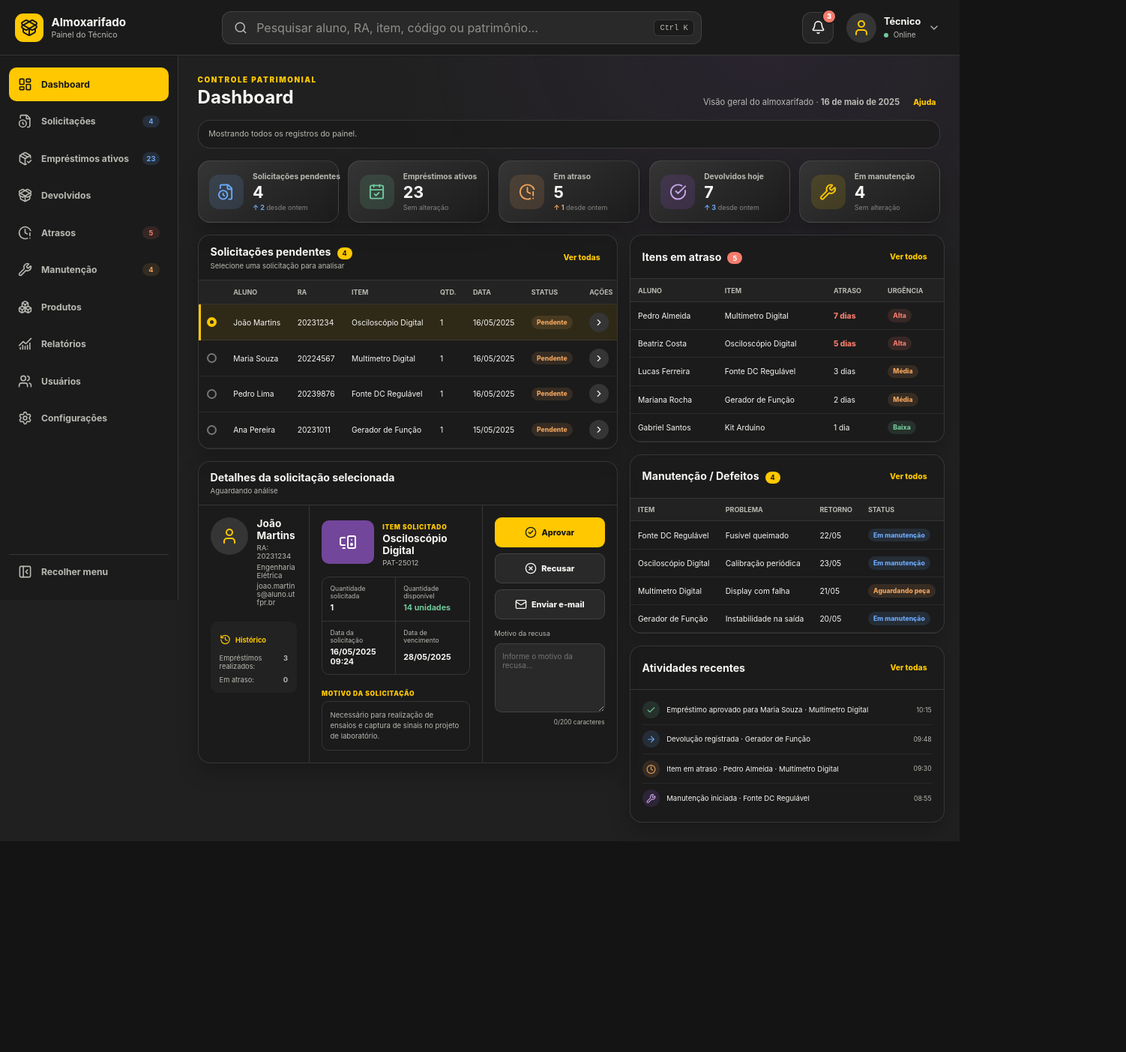
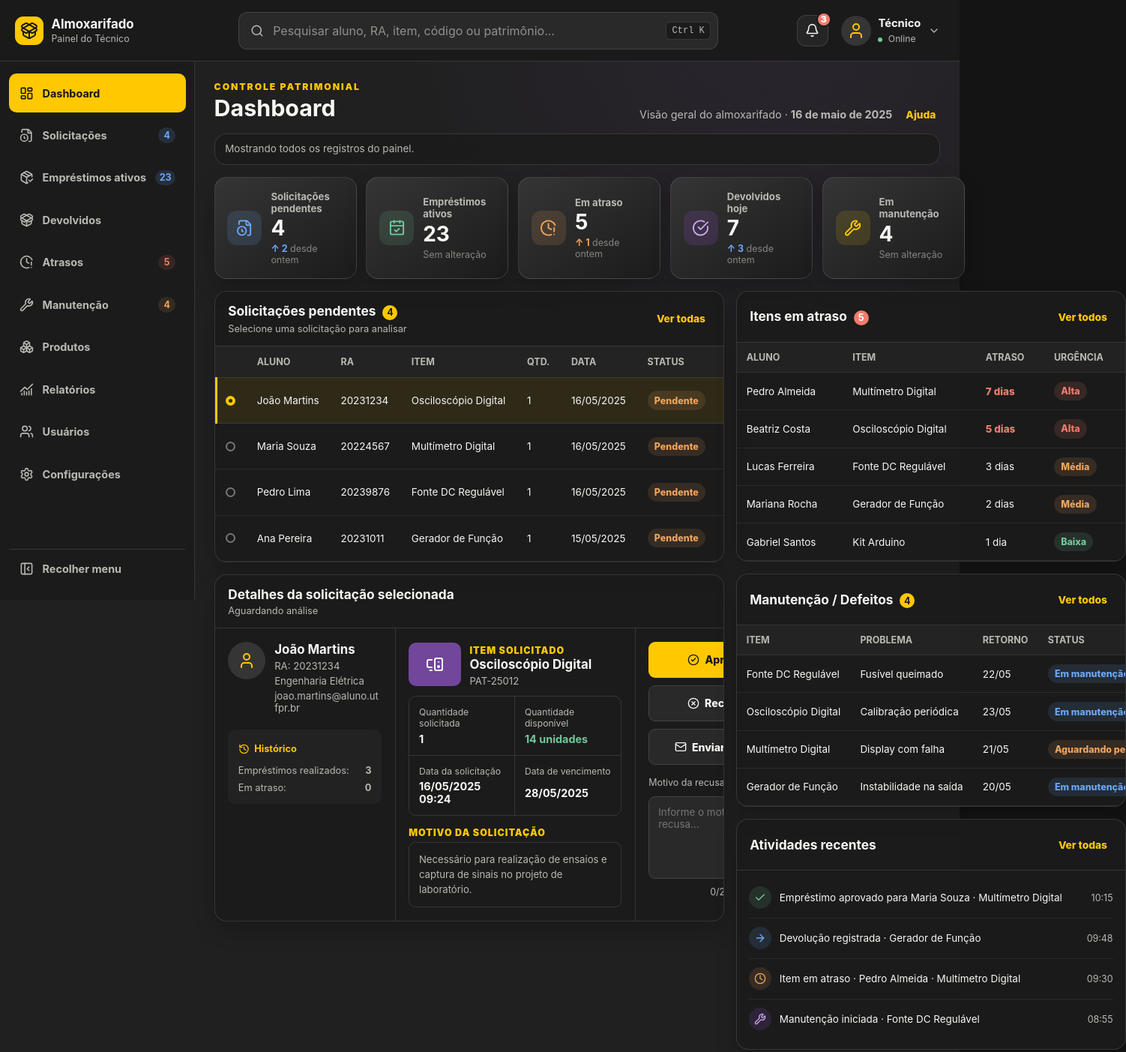
Before and after one commit to gefgu/ihc-almoxarifado, a plain HTML site: page tecnico/index.html in a window 1280 px wide. Shown: the top 1403 px of the page at 75% size, 1502 px wide, since content can reach past the window. Before the commit the page ends 1122 px from the top, so only its background shows below. Drawn offline with nearby package versions, Linux system fonts and the light colour scheme.

Commit message:
feat: update tecnico styles

```diff
--- a/tecnico/styles.css
+++ b/tecnico/styles.css
@@ -13,8 +13,8 @@
     --danger: #F47C6C;
     --orange: #F0A45D;
     --blue: #6BA8F7;
-    --sidebar-width: 238px;
-    --topbar-height: 74px;
+    --sidebar-width: 260px;
+    --topbar-height: 82px;
     --radius: 16px;
     --shadow: 0 12px 28px rgba(0, 0, 0, 0.22);
 }
@@ -98,8 +98,8 @@ a:focus-visible {
 }
 
 .brand strong, .brand small { display: block; }
-.brand strong { font-size: 0.95rem; }
-.brand small { margin-top: 0.1rem; color: var(--muted); font-size: 0.66rem; }
+.brand strong { font-size: 1.05rem; }
+.brand small { margin-top: 0.1rem; color: var(--muted); font-size: 0.78rem; }
 
 .icon-button {
     width: 42px;
@@ -128,7 +128,7 @@ a:focus-visible {
 
 .global-search input {
     width: 100%;
-    height: 44px;
+    height: 50px;
     padding: 0 4.5rem 0 2.8rem;
     border: 1px solid var(--line);
     border-radius: 12px;
@@ -146,7 +146,7 @@ a:focus-visible {
     border-radius: 6px;
     color: var(--muted);
     background: var(--charcoal);
-    font-size: 0.65rem;
+    font-size: 0.75rem;
     transform: translateY(-50%);
 }
 
@@ -164,7 +164,7 @@ a:focus-visible {
     border-radius: 50%;
     color: white;
     background: var(--danger);
-    font-size: 0.58rem;
+    font-size: 0.75rem;
     font-weight: 900;
 }
 
@@ -185,8 +185,8 @@ a:focus-visible {
 .avatar { width: 40px; height: 40px; }
 .profile-copy { text-align: left; }
 .profile-copy strong, .profile-copy small { display: block; }
-.profile-copy strong { font-size: 0.8rem; }
-.profile-copy small { margin-top: 0.2rem; color: var(--muted); font-size: 0.62rem; }
+.profile-copy strong { font-size: 0.92rem; }
+.profile-copy small { margin-top: 0.2rem; color: var(--muted); font-size: 0.76rem; }
 .profile-copy small i { display: inline-block; width: 6px; height: 6px; margin-right: 0.25rem; border-radius: 50%; background: var(--success); }
 .chevron { width: 16px; color: var(--muted); }
 
@@ -210,8 +210,8 @@ a:focus-visible {
 }
 
 .side-link, .collapse-button {
-    min-height: 45px;
-    padding: 0.65rem 0.75rem;
+    min-height: 52px;
+    padding: 0.75rem 0.85rem;
     display: flex;
     align-items: center;
     gap: 0.75rem;
@@ -219,7 +219,7 @@ a:focus-visible {
     border-radius: 10px;
     color: var(--muted);
     background: transparent;
-    font-size: 0.76rem;
+    font-size: 0.9rem;
     font-weight: 700;
     text-align: left;
     white-space: nowrap;
@@ -234,7 +234,7 @@ a:focus-visible {
     border-radius: 999px;
     color: var(--blue);
     background: rgba(107, 168, 247, 0.14);
-    font-size: 0.58rem;
+    font-size: 0.78rem;
     text-align: center;
 }
 
@@ -271,14 +271,14 @@ a:focus-visible {
 .eyebrow {
     margin: 0;
     color: var(--yellow);
-    font-size: 0.62rem;
+    font-size: 0.76rem;
     font-weight: 900;
     letter-spacing: 0.16em;
     text-transform: uppercase;
 }
 
-h1 { margin: 0.2rem 0 0; font-size: 1.5rem; }
-.page-heading > p { margin: 0; color: var(--muted); font-size: 0.7rem; }
+h1 { margin: 0.2rem 0 0; font-size: 1.9rem; }
+.page-heading > p { margin: 0; color: var(--muted); font-size: 0.9rem; }
 
 .heading-actions {
     display: flex;
@@ -289,7 +289,7 @@ h1 { margin: 0.2rem 0 0; font-size: 1.5rem; }
 .heading-actions p {
     margin: 0;
     color: var(--muted);
-    font-size: 0.7rem;
+    font-size: 0.9rem;
 }
 
 .help-panel,
@@ -311,13 +311,13 @@ h1 { margin: 0.2rem 0 0; font-size: 1.5rem; }
 .help-panel h2 {
     margin: 0;
     color: var(--yellow);
-    font-size: 0.84rem;
+    font-size: 1rem;
 }
 
 .help-panel p,
 .search-feedback {
     color: var(--muted);
-    font-size: 0.66rem;
+    font-size: 0.84rem;
     line-height: 1.45;
 }
 
@@ -326,13 +326,13 @@ h1 { margin: 0.2rem 0 0; font-size: 1.5rem; }
 
 .metrics {
     display: grid;
-    grid-template-columns: repeat(5, minmax(150px, 1fr));
+    grid-template-columns: repeat(5, minmax(190px, 1fr));
     gap: 0.8rem;
 }
 
 .metric-card {
     min-width: 0;
-    padding: 0.9rem;
+    padding: 1.05rem;
     display: flex;
     align-items: center;
     gap: 0.75rem;
@@ -357,16 +357,16 @@ h1 { margin: 0.2rem 0 0; font-size: 1.5rem; }
 .purple .metric-icon { color: var(--purple-soft); background: rgba(114, 70, 155, 0.25); }
 .yellow .metric-icon { color: var(--yellow); background: rgba(255, 200, 0, 0.12); }
 .metric-card small, .metric-card strong { display: block; }
-.metric-card small { overflow: hidden; color: var(--muted); font-size: 0.64rem; font-weight: 700; text-overflow: ellipsis; white-space: nowrap; }
-.metric-card strong { margin-top: 0.1rem; font-size: 1.35rem; }
-.metric-card p { margin: 0.14rem 0 0; color: #858580; font-size: 0.56rem; }
+.metric-card small { overflow: hidden; color: var(--muted); font-size: 0.82rem; font-weight: 700; text-overflow: ellipsis; white-space: normal; }
+.metric-card strong { margin-top: 0.1rem; font-size: 1.75rem; }
+.metric-card p { margin: 0.18rem 0 0; color: #858580; font-size: 0.78rem; }
 .metric-card p b { color: var(--blue); }
 .orange p b { color: var(--orange); }
 
 .dashboard-grid {
     margin-top: 1rem;
     display: grid;
-    grid-template-columns: minmax(560px, 1.45fr) minmax(420px, 1fr);
+    grid-template-columns: minmax(680px, 1.45fr) minmax(520px, 1fr);
     gap: 1rem;
     align-items: start;
 }
@@ -382,15 +382,15 @@ h1 { margin: 0.2rem 0 0; font-size: 1.5rem; }
 }
 
 .panel-header {
-    min-height: 58px;
-    padding: 0.8rem 1rem;
+    min-height: 68px;
+    padding: 0.95rem 1.1rem;
     display: flex;
     align-items: center;
     justify-content: space-between;
     gap: 1rem;
     border-bottom: 1px solid var(--line);
 }
-.panel-header h2 { margin: 0; font-size: 0.88rem; }
+.panel-header h2 { margin: 0; font-size: 1.08rem; }
 .panel-header h2 span {
     display: inline-block;
     min-width: 20px;
@@ -399,16 +399,16 @@ h1 { margin: 0.2rem 0 0; font-size: 1.5rem; }
     border-radius: 999px;
     color: #171717;
     background: var(--yellow);
-    font-size: 0.57rem;
+    font-size: 0.78rem;
     text-align: center;
 }
 .panel-header h2 .alert-count { color: white; background: var(--danger); }
-.panel-header p { margin: 0.2rem 0 0; color: var(--muted); font-size: 0.6rem; }
-.text-button { border: 0; color: var(--yellow); background: transparent; font-size: 0.65rem; font-weight: 800; white-space: nowrap; }
+.panel-header p { margin: 0.24rem 0 0; color: var(--muted); font-size: 0.8rem; }
+.text-button { border: 0; color: var(--yellow); background: transparent; font-size: 0.86rem; font-weight: 800; white-space: nowrap; }
 .table-wrap { overflow-x: auto; }
-table { width: 100%; border-collapse: collapse; font-size: 0.64rem; }
-th, td { padding: 0.65rem 0.7rem; border-bottom: 1px solid rgba(255, 255, 255, 0.075); text-align: left; white-space: nowrap; }
-th { color: var(--muted); background: rgba(255, 255, 255, 0.035); font-size: 0.56rem; text-transform: uppercase; }
+table { width: 100%; border-collapse: collapse; font-size: 0.84rem; }
+th, td { padding: 0.82rem 0.9rem; border-bottom: 1px solid rgba(255, 255, 255, 0.075); text-align: left; white-space: nowrap; }
+th { color: var(--muted); background: rgba(255, 255, 255, 0.035); font-size: 0.78rem; text-transform: uppercase; }
 tbody tr { transition: background 140ms ease; }
 tbody tr:hover { background: rgba(255, 255, 255, 0.035); }
 .request-row { cursor: pointer; }
@@ -416,59 +416,59 @@ tbody tr:hover { background: rgba(255, 255, 255, 0.035); }
 .request-row[hidden], [data-searchable][hidden] { display: none; }
 .radio-dot { width: 13px; height: 13px; display: block; border: 2px solid #777; border-radius: 50%; }
 .selected .radio-dot { border: 4px solid var(--yellow); }
-.row-action { width: 26px; height: 26px; display: grid; place-items: center; border: 0; border-radius: 50%; background: var(--surface-raised); }
-.row-action svg { width: 14px; }
-.badge { display: inline-flex; padding: 0.24rem 0.45rem; border-radius: 999px; font-size: 0.54rem; font-weight: 800; }
+.row-action { width: 34px; height: 34px; display: grid; place-items: center; border: 0; border-radius: 50%; background: var(--surface-raised); }
+.row-action svg { width: 18px; }
+.badge { display: inline-flex; padding: 0.32rem 0.58rem; border-radius: 999px; font-size: 0.78rem; font-weight: 800; }
 .badge.pending, .badge.medium, .badge.waiting { color: var(--orange); background: rgba(240, 164, 93, 0.13); }
 .badge.approved, .badge.low { color: var(--success); background: rgba(113, 201, 155, 0.13); }
 .badge.rejected, .badge.high { color: var(--danger); background: rgba(244, 124, 108, 0.13); }
 .badge.maintenance { color: var(--blue); background: rgba(107, 168, 247, 0.13); }
-.table-empty { padding: 2rem; color: var(--muted); text-align: center; font-size: 0.75rem; }
+.table-empty { padding: 2rem; color: var(--muted); text-align: center; font-size: 0.9rem; }
 
-.detail-grid { display: grid; grid-template-columns: 0.8fr 1.25fr 180px; }
-.detail-grid > div { padding: 1rem; min-width: 0; }
+.detail-grid { display: grid; grid-template-columns: minmax(240px, 0.8fr) minmax(320px, 1.25fr) 220px; }
+.detail-grid > div { padding: 1.1rem; min-width: 0; }
 .detail-grid > div + div { border-left: 1px solid var(--line); }
 .student-summary { display: grid; grid-template-columns: auto 1fr; align-content: start; gap: 0.75rem; }
 .large-avatar { width: 50px; height: 50px; }
-.student-summary h3, .item-summary h3 { margin: 0; font-size: 0.85rem; }
-.student-summary p, .item-summary p { margin: 0.22rem 0 0; color: var(--muted); font-size: 0.6rem; overflow-wrap: anywhere; }
-.history-box { grid-column: 1 / -1; margin-top: 0.5rem; padding: 0.75rem; display: grid; gap: 0.45rem; border-radius: 10px; background: rgba(255, 255, 255, 0.035); font-size: 0.58rem; }
+.student-summary h3, .item-summary h3 { margin: 0; font-size: 1.05rem; }
+.student-summary p, .item-summary p { margin: 0.25rem 0 0; color: var(--muted); font-size: 0.82rem; overflow-wrap: anywhere; }
+.history-box { grid-column: 1 / -1; margin-top: 0.6rem; padding: 0.85rem; display: grid; gap: 0.55rem; border-radius: 10px; background: rgba(255, 255, 255, 0.035); font-size: 0.8rem; }
 .history-box strong { display: flex; align-items: center; gap: 0.4rem; color: var(--yellow); }
 .history-box svg { width: 15px; }
 .history-box span { display: flex; justify-content: space-between; color: var(--muted); }
 .item-heading { display: flex; align-items: center; gap: 0.7rem; }
-.item-heading small, .reason small { color: var(--yellow); font-size: 0.53rem; font-weight: 900; letter-spacing: 0.08em; text-transform: uppercase; }
+.item-heading small, .reason small { color: var(--yellow); font-size: 0.78rem; font-weight: 900; letter-spacing: 0.08em; text-transform: uppercase; }
 .item-visual { width: 70px; height: 58px; display: grid; place-items: center; flex: 0 0 auto; border-radius: 10px; color: white; background: var(--purple); }
 .detail-stats { margin-top: 0.8rem; display: grid; grid-template-columns: 1fr 1fr; border: 1px solid var(--line); border-radius: 10px; overflow: hidden; }
-.detail-stats span { padding: 0.65rem; display: grid; gap: 0.25rem; color: var(--muted); font-size: 0.54rem; }
+.detail-stats span { padding: 0.8rem; display: grid; gap: 0.3rem; color: var(--muted); font-size: 0.76rem; }
 .detail-stats span:nth-child(odd) { border-right: 1px solid var(--line); }
 .detail-stats span:nth-child(-n+2) { border-bottom: 1px solid var(--line); }
-.detail-stats b { color: var(--text); font-size: 0.67rem; }
+.detail-stats b { color: var(--text); font-size: 0.9rem; }
 #detailAvailable { color: var(--success); }
 .reason { margin-top: 0.7rem; }
-.reason p { padding: 0.65rem; border: 1px solid var(--line); border-radius: 9px; line-height: 1.5; }
-.decision-panel { display: flex; flex-direction: column; gap: 0.5rem; }
-.decision { min-height: 40px; display: flex; align-items: center; justify-content: center; gap: 0.4rem; border: 1px solid var(--line); border-radius: 9px; font-size: 0.68rem; font-weight: 800; }
+.reason p { padding: 0.8rem; border: 1px solid var(--line); border-radius: 9px; line-height: 1.5; }
+.decision-panel { display: flex; flex-direction: column; gap: 0.65rem; }
+.decision { min-height: 48px; display: flex; align-items: center; justify-content: center; gap: 0.45rem; border: 1px solid var(--line); border-radius: 9px; font-size: 0.88rem; font-weight: 800; }
 .decision svg { width: 16px; }
 .decision.approve { border: 0; color: #171717; background: var(--yellow); }
 .decision.reject, .decision.secondary { background: var(--surface); }
 .decision.reject:hover { border-color: var(--danger); color: var(--danger); }
-.decision-panel label { margin-top: 0.35rem; color: var(--muted); font-size: 0.57rem; }
-.decision-panel textarea { min-height: 92px; padding: 0.6rem; resize: vertical; border: 1px solid var(--line); border-radius: 9px; color: var(--text); background: var(--surface); font-size: 0.62rem; }
+.decision-panel label { margin-top: 0.35rem; color: var(--muted); font-size: 0.78rem; }
+.decision-panel textarea { min-height: 110px; padding: 0.75rem; resize: vertical; border: 1px solid var(--line); border-radius: 9px; color: var(--text); background: var(--surface); font-size: 0.84rem; }
 .decision-panel textarea[aria-invalid="true"] { border-color: var(--danger); }
-.field-error { margin: -0.15rem 0 0; color: var(--danger); font-size: 0.56rem; line-height: 1.35; }
-.decision-panel > small { color: var(--muted); font-size: 0.52rem; text-align: right; }
+.field-error { margin: -0.15rem 0 0; color: var(--danger); font-size: 0.76rem; line-height: 1.35; }
+.decision-panel > small { color: var(--muted); font-size: 0.78rem; text-align: right; }
 .decision:disabled { opacity: 0.45; cursor: not-allowed; }
 
-.compact-table th, .compact-table td { padding: 0.58rem 0.65rem; }
+.compact-table th, .compact-table td { padding: 0.75rem 0.82rem; }
 .danger-text { color: var(--danger); font-weight: 800; }
-.activity-panel ul { margin: 0; padding: 0.45rem 1rem 0.75rem; list-style: none; }
-.activity-panel li { padding: 0.48rem 0; display: grid; grid-template-columns: auto 1fr auto; align-items: center; gap: 0.6rem; border-bottom: 1px solid rgba(255, 255, 255, 0.065); }
+.activity-panel ul { margin: 0; padding: 0.6rem 1rem 0.85rem; list-style: none; }
+.activity-panel li { padding: 0.72rem 0; display: grid; grid-template-columns: auto 1fr auto; align-items: center; gap: 0.7rem; border-bottom: 1px solid rgba(255, 255, 255, 0.065); }
 .activity-panel li:last-child { border-bottom: 0; }
-.activity-panel p { margin: 0; font-size: 0.6rem; }
-.activity-panel time { color: var(--muted); font-size: 0.54rem; }
-.activity-icon { width: 23px; height: 23px; display: grid; place-items: center; border-radius: 50%; }
-.activity-icon svg { width: 13px; }
+.activity-panel p { margin: 0; font-size: 0.84rem; }
+.activity-panel time { color: var(--muted); font-size: 0.78rem; }
+.activity-icon { width: 30px; height: 30px; display: grid; place-items: center; border-radius: 50%; }
+.activity-icon svg { width: 16px; }
 .activity-icon.success { color: var(--success); background: rgba(113, 201, 155, 0.13); }
 .activity-icon.info { color: var(--blue); background: rgba(107, 168, 247, 0.13); }
 .activity-icon.alert { color: var(--orange); background: rgba(240, 164, 93, 0.13); }
@@ -490,7 +490,7 @@ tbody tr:hover { background: rgba(255, 255, 255, 0.035); }
     color: #171717;
     background: var(--yellow);
     box-shadow: var(--shadow);
-    font-size: 0.72rem;
+    font-size: 0.88rem;
     font-weight: 800;
     opacity: 0;
     pointer-events: none;
@@ -506,7 +506,7 @@ tbody tr:hover { background: rgba(255, 255, 255, 0.035); }
     border-radius: 999px;
     color: #171717;
     background: rgba(0, 0, 0, 0.14);
-    font-size: 0.66rem;
+    font-size: 0.78rem;
     font-weight: 900;
     white-space: nowrap;
 }
@@ -532,13 +532,13 @@ tbody tr:hover { background: rgba(255, 255, 255, 0.035); }
 
 .confirm-card h2 {
     margin: 0.25rem 0 0.4rem;
-    font-size: 1rem;
+    font-size: 1.25rem;
 }
 
 .confirm-card > p {
     margin: 0 0 0.8rem;
     color: var(--muted);
-    font-size: 0.72rem;
+    font-size: 0.9rem;
     line-height: 1.45;
 }
 
@@ -559,14 +559,14 @@ tbody tr:hover { background: rgba(255, 255, 255, 0.035); }
 
 .confirm-card dt {
     color: var(--muted);
-    font-size: 0.55rem;
+    font-size: 0.78rem;
     font-weight: 900;
     text-transform: uppercase;
 }
 
 .confirm-card dd {
     margin: 0;
-    font-size: 0.72rem;
+    font-size: 0.9rem;
     font-weight: 800;
 }
 
@@ -580,7 +580,7 @@ tbody tr:hover { background: rgba(255, 255, 255, 0.035); }
 [hidden] { display: none !important; }
 
 @media (max-width: 1240px) {
-    .metrics { grid-template-columns: repeat(3, 1fr); }
+    .metrics { grid-template-columns: repeat(3, minmax(190px, 1fr)); }
     .dashboard-grid { grid-template-columns: 1fr; }
     .secondary-column { grid-template-columns: repeat(2, minmax(0, 1fr)); }
     .activity-panel { grid-column: 1 / -1; }
@@ -615,7 +615,7 @@ tbody tr:hover { background: rgba(255, 255, 255, 0.035); }
     .global-search input { padding-right: 0.8rem; }
     .page-heading { align-items: start; flex-direction: column; }
     .heading-actions { align-items: flex-start; flex-direction: column; gap: 0.4rem; }
-    .metrics { grid-template-columns: repeat(2, minmax(0, 1fr)); }
+    .metrics { grid-template-columns: repeat(2, minmax(180px, 1fr)); }
     .detail-grid { grid-template-columns: 1fr; }
     .detail-grid > div + div { border-top: 1px solid var(--line); border-left: 0; }
     .secondary-column { grid-template-columns: 1fr; }
@@ -625,7 +625,7 @@ tbody tr:hover { background: rgba(255, 255, 255, 0.035); }
 @media (max-width: 430px) {
     .topbar-actions { gap: 0.25rem; }
     .notification-button, .profile-button { display: none; }
-    .global-search input { font-size: 0.7rem; }
+    .global-search input { font-size: 0.9rem; }
     .main-content { padding: 0.8rem; }
     .metrics { grid-template-columns: 1fr; }
     .metric-card { padding: 0.75rem; }
```
